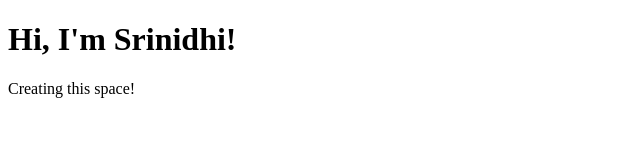
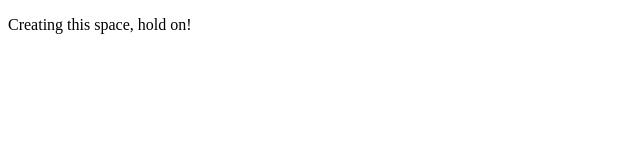
Before and after one commit to namespace-sp/srinidhi, a plain HTML site: page index.html in a window 1280 px wide. Shown: the whole page, without its empty margins (0-640 px from the left). Drawn offline with Linux system fonts and the light colour scheme.

Commit message:
Update index.html
[TEST_01] Modified index.html

```diff
--- a/index.html
+++ b/index.html
@@ -6,8 +6,7 @@
 	<body>
 		<div class="container">
     		<div class="blurb">
-        		<h1>Hi, I'm Srinidhi!</h1>
-				<p>Creating this space!</p>
+				<p>Creating this space, hold on!</p>
     		</div><!-- /.blurb -->
 		</div><!-- /.container -->
 	</body>
```
